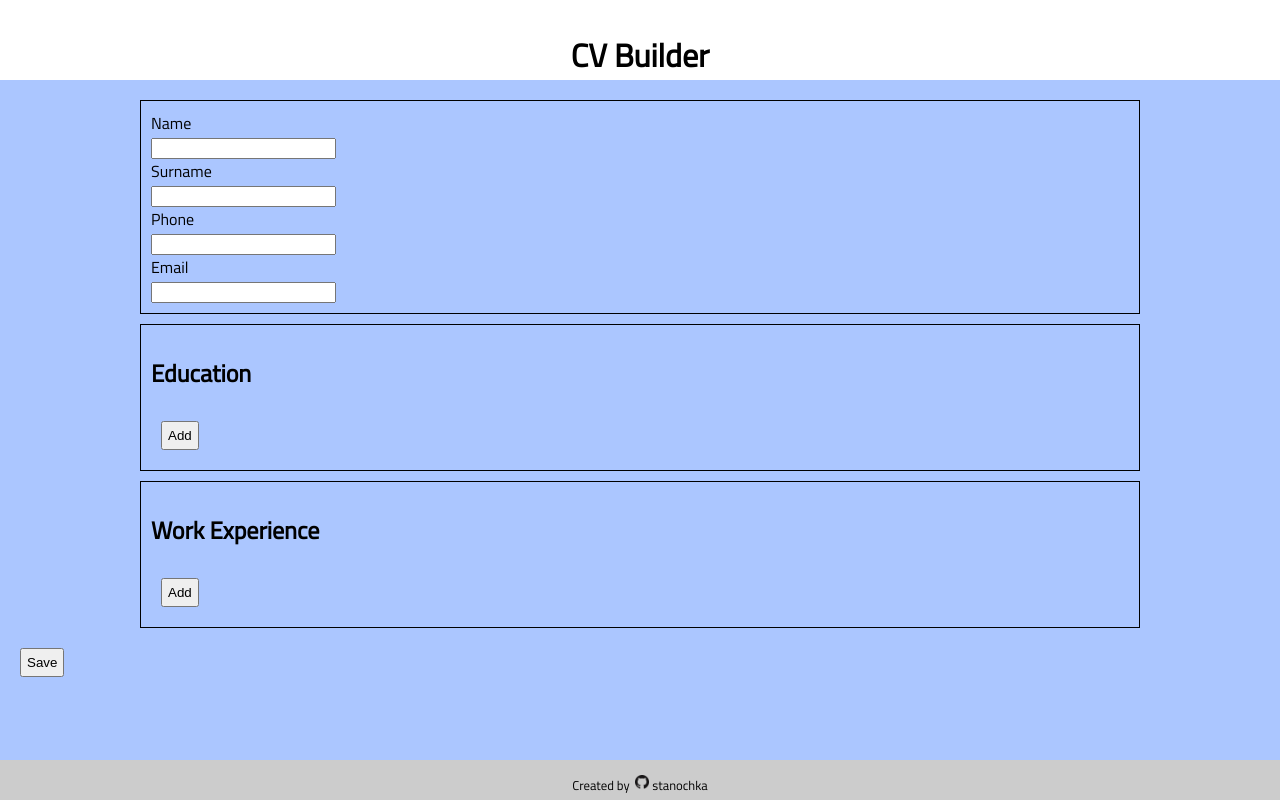
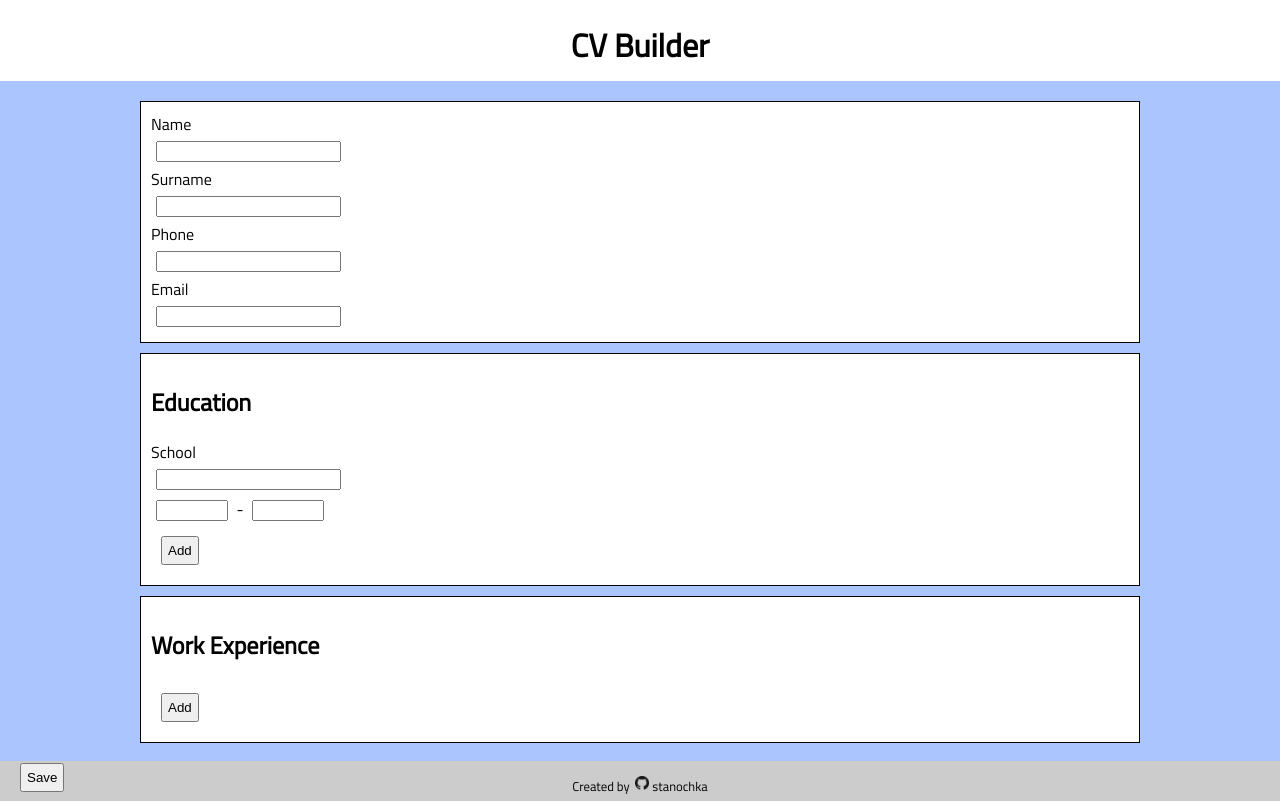
Before and after one commit to stanochka/cv-project, a React (Create React App) app: page / in a window 1280 px wide. Built offline with nearby package versions, Linux system fonts and the light colour scheme.

Commit message:
Edit some

```diff
--- a/src/components/Education.js
+++ b/src/components/Education.js
@@ -1,15 +1,75 @@
 import React from 'react';
 
-function Education() {
-  function addEducation() {
-    console.log('new education!');
-    return (<div>new education</div>)
+class Education extends React.Component {
+  constructor(props) {
+    super(props);
+    this.state = {  educations: [],
+                    education: { school: '',
+                                 location: '',
+                                 startYear: '',
+                                 finishYear: '', },
+    }
+    this.addEducation = this.addEducation.bind(this);
   }
 
-  return (<div className='Education'>
-            <h2>Education</h2>
-            <button id='newEducation' onClick={addEducation}>Add</button>
-          </div>)
+  addEducation(event) {
+    event.preventDefault();
+    this.setState({ educations: this.state.educations.concat(this.state.education),
+                    education: { school: '',
+                                 startYear: '',
+                                 finishYear: '', },
+                  })
+  }
+
+  render() {
+    return (<div className='Education'>
+              <h2>Education</h2>
+              { this.state.educations.length>0 && <Overview educations={this.state.educations} />}
+              <form id='EducationForm'>
+                <label htmlFor='school'>School</label><br />
+                <input
+                    id='school'
+                    type='textarea'
+                    value={this.state.education.school}
+                    onChange={(e) => this.setState({ education: { school: e.target.value }})}
+                ></input><br />
+                <input
+                    id='startYear'
+                    type='number'
+                    min='1900'
+                    max='2021'
+                    value={this.state.education.startYear}
+                    onChange={(e) => this.setState({ education: { startYear: e.target.value }})}
+                ></input> - <input
+                                id='finishYear'
+                                type='number'
+                                min='1900'
+                                max='2021'
+                                value={this.state.education.finishYear}
+                                onChange={(e) => this.setState({ education: { finishYear: e.target.value }})}
+                            ></input><br />
+
+                <button id='addEducation' onClick={this.addEducation}>Add</button>
+              </form>
+            </div>)
+  }
+
+}
+
+
+function Overview(props) {
+  const  { educations } = props;
+  return (
+    <ul>
+      {educations.map((education, i) => {
+        return (<li key={i}>
+                  <p>{education.school}</p>
+                  <p>{education.startYear}-{education.finishYear}</p>
+                </li>
+                );
+      })}
+    </ul>
+  );
 }
 
 export default Education;
--- a/src/components/Main.js
+++ b/src/components/Main.js
@@ -3,18 +3,21 @@ import General from './General';
 import Education from './Education';
 import Work from './Work';
 
-class Main extends React.Component {
-  constructor(props) {
-    super(props);
-  }
-  render() {
-    return (<form className="Main">
-              <General />
-              <Education />
-              <Work />
-              <button type='submit'>Save</button>
-            </form>)
-  }
+function Main() {
+  const resume = {};
+  return (<div className="Main">
+            <General />
+            <Education />
+            <Work />
+            <button type='submit' onClick={(e) => {
+              e.preventDefault();
+              resume.givenName = document.querySelector('#givenName').value;
+              resume.surname = document.querySelector('#surname').value;
+              resume.phone = document.querySelector('#phone').value;
+              resume.email = document.querySelector('#email').value;
+              console.log(resume);
+            }}>Save</button>
+          </div>)
 }
 
 export default Main;
--- a/src/index.css
+++ b/src/index.css
@@ -43,8 +43,7 @@ footer span {
 }
 
 header {
-  padding: 10px;
-  height: 80px;
+  height: 60px;
   text-align: center;
 }
 
@@ -58,8 +57,13 @@ button {
   padding: 10px;
   border: 1px solid black;
   max-width: 1000px;
+  background-color: white;
 }
 
 .Main {
   background-color: rgb(171, 198, 255);
 }
+
+input {
+  margin: 5px;
+}
```
Also changed, not shown: 2 other files (tests, documents, lock files or other folders).
